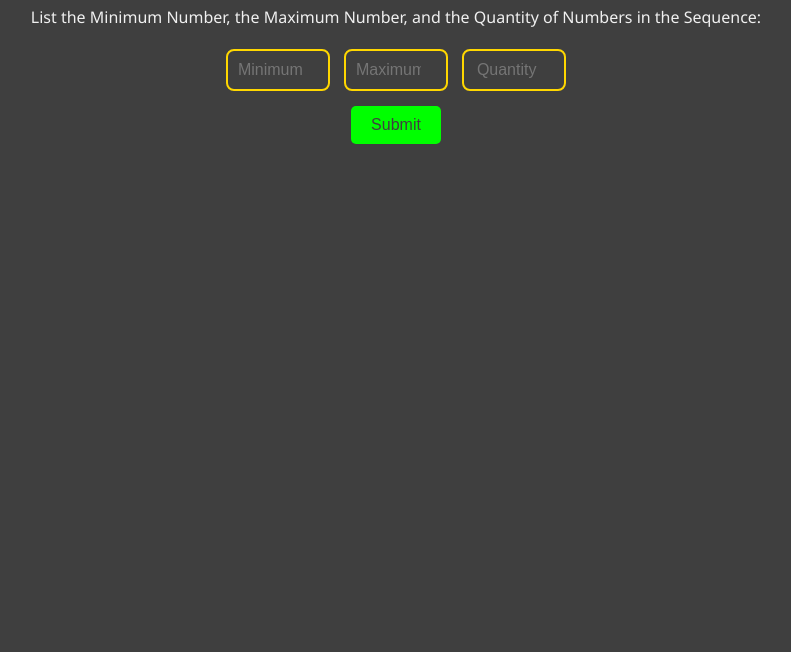
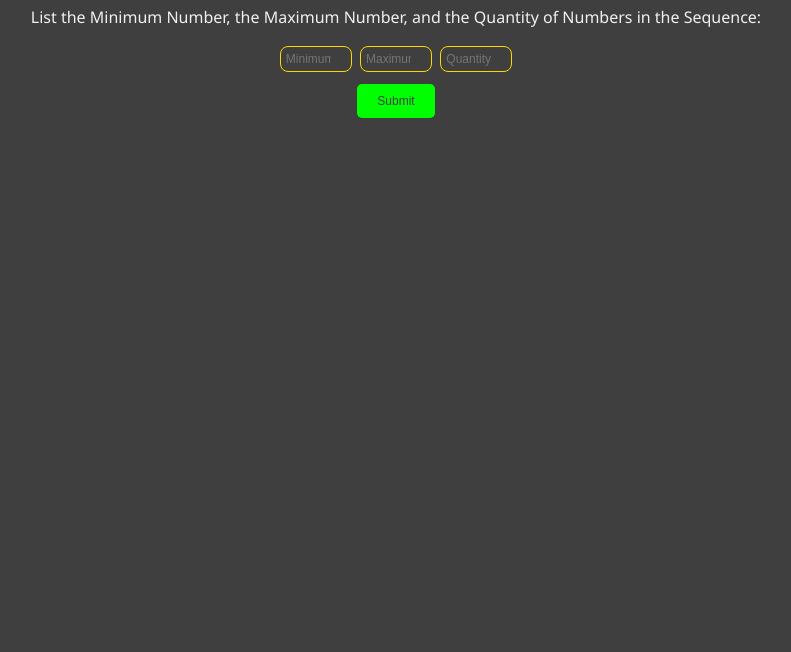
Before and after one commit to SeanLexProcopio/MATRIKS-Number-Generator, a plain HTML site: page index.html in a window 1280 px wide. Shown: the part 148-800 px from the top of the page, without its empty margins (244-1035 px from the left). Drawn offline with Linux system fonts and the light colour scheme.

Commit message:
index.html

```diff
--- a/index.html
+++ b/index.html
@@ -27,14 +27,14 @@
     }
 
     input[type="number"], input[type="text"] {
-      padding: 10px;
-      margin: 5px;
-      border: 2px solid gold;
+      padding: 5px;
+      margin: 2px;
+      border: 1px solid gold;
       border-radius: 8px;
       background-color: #3f3f3f;
       color: #00ff00;
-      font-size: 16px;
-      width: 80px;
+      font-size: 12px;
+      width: 60px;
       text-align: center;
     }
 
@@ -46,7 +46,7 @@
       border: none;
       border-radius: 5px;
       cursor: pointer;
-      font-size: 16px;
+      font-size: 12px;
       transition: background-color 0.3s ease;
     }
 
@@ -58,14 +58,14 @@
     .grid {
       display: grid;
       justify-content: center;
-      gap: 10px;
+      gap: 5px;
       margin-bottom: 15px;
     }
 
     #results {
       margin-top: 20px;
       padding: 20px;
-      border: 2px solid gold;
+      border: 1px solid gold;
       border-radius: 10px;
       display: inline-block;
       text-align: left;
@@ -102,7 +102,7 @@
     <h3>How Many Sequences Would You Like to Generate?</h3>
     <p>(Required)</p>
     <input type="number" id="imax" placeholder="Results" />
-    <h3>Enter Up To Seven Most Recent Winning Numbers</h2>
+    <h3>Enter The Most Recent Winning Numbers</h2>
     <p>(Optional)</p>
     <form id="numbersForm"></form>
     <button type="button" onclick="goToPage3()">Submit</button>
```
